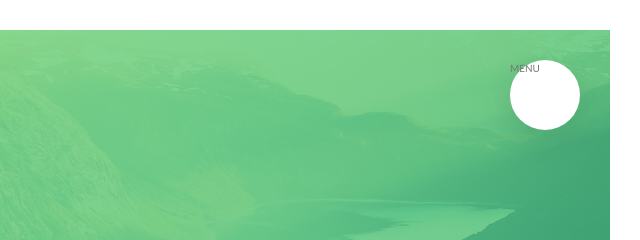
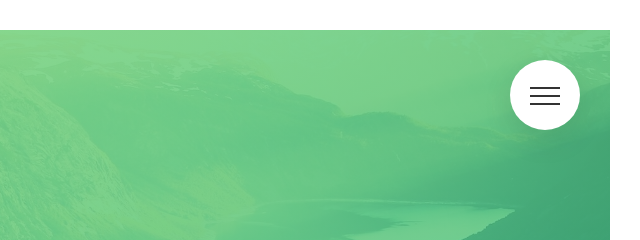
Before and after one commit to salahmander/nature-landing-page, a website: page index.html in a window 1280 px wide. Shown: the top 240 px of the page, 640-1280 px from the left. Drawn offline with Linux system fonts and the light colour scheme.

Commit message:
Create static hmaburger icon for the navigation.

```diff
--- a/index.html
+++ b/index.html
@@ -18,24 +18,24 @@
   <body>
     <div class="navigation">
       <input type="checkbox" class="navigation__checkbox" id="navi-toggle" />
-      <label for="navi-toggle" class="navigation__button">MENU</label>
+      <label for="navi-toggle" class="navigation__button"><span class="navigation__icon">&nbsp</span></label>
       <div class="navigation__background">&nbsp</div>
       <nav class="navigation__nav">
         <ul class="navigation__list">
           <li class="navigation__item">
-            <a href="" class="navigation__link"> About Natous </a>
+            <a href="#" class="navigation__link"> About Natous </a>
           </li>
           <li class="navigation__item">
-            <a href="" class="navigation__link"> Your benefits </a>
+            <a href="#" class="navigation__link"> Your benefits </a>
           </li>
           <li class="navigation__item">
-            <a href="" class="navigation__link"> Popular tours </a>
+            <a href="#" class="navigation__link"> Popular tours </a>
           </li>
           <li class="navigation__item">
-            <a href="" class="navigation__link"> Stories </a>
+            <a href="#" class="navigation__link"> Stories </a>
           </li>
           <li class="navigation__item">
-            <a href="" class="navigation__link"> Book now </a>
+            <a href="#" class="navigation__link"> Book now </a>
           </li>
         </ul>
       </nav>
--- a/sass/layout/_navigation.scss
+++ b/sass/layout/_navigation.scss
@@ -12,6 +12,7 @@
     border-radius: 50%;
     z-index: 2000;
     box-shadow: 0 1rem 3rem rgba($color-black, 0.1);
+    text-align: center;
   }
   &__background {
     height: 6rem;
@@ -25,7 +26,7 @@
       $color-primary-dark
     );
     z-index: 1000;
-    transition: transform .8s cubic-bezier(0.86, 0, 0.07, 1);
+    transition: transform 0.8s cubic-bezier(0.86, 0, 0.07, 1);
   }
   &__nav {
     height: 100vh;
@@ -36,8 +37,7 @@
     z-index: 1500;
     opacity: 0;
     width: 0;
-    transition: all .8s cubic-bezier(0.68, -0.55, 0.265, 1.55);
-
+    transition: all 0.8s cubic-bezier(0.68, -0.55, 0.265, 1.55);
   }
   &__list {
     @include absCenter;
@@ -75,6 +75,7 @@
     }
   }
 
+  // functionality
   &__checkbox:checked ~ &__background {
     transform: scale(100);
   }
@@ -83,4 +84,33 @@
     opacity: 1;
     width: 100%;
   }
+
+  //icon
+  &__icon {
+    position: relative;
+    margin-top: 3.5rem;
+
+    &,
+    &::before,
+    &::after {
+      width: 3rem;
+      height: 2px;
+      background-color: $color-grey-dark-3;
+      display: inline-block;
+    }
+
+    &::before,
+    &::after {
+      content: "";
+      position: absolute;
+      left: 0;
+    }
+
+    &::before {
+      top: -0.8rem;
+    }
+    &::after {
+      top: 0.8rem;
+    }
+  }
 }
```
Also changed, not shown: css/style.css.
